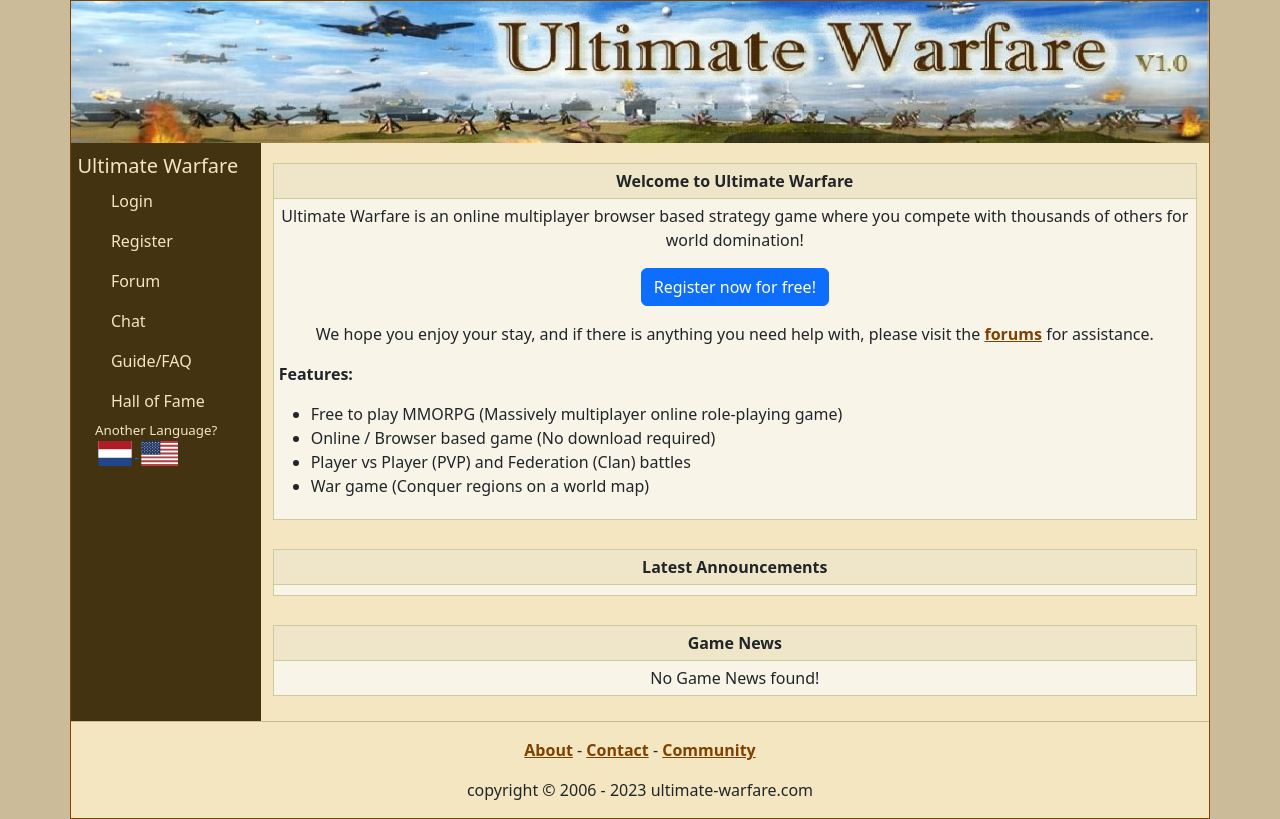
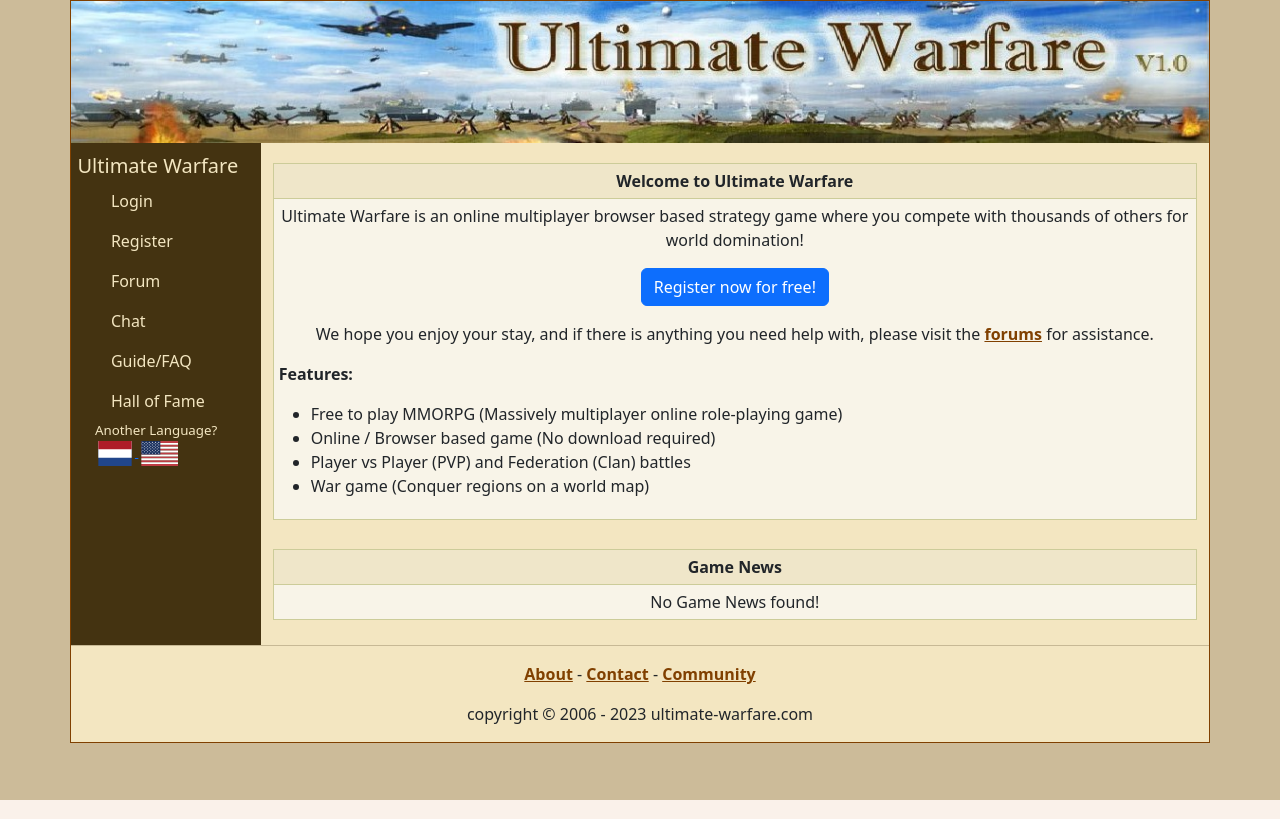
Before and after one commit to FrankProjects/UltimateWarfare, a Symfony app: template templates/site/index.html.twig in a window 1280 px wide. Run offline with Twig, Linux system fonts and the light colour scheme; the template is opened without the code that fills it, so the values that code supplies are empty; some libraries are stand-ins or nearby versions.

Commit message:
Remove latest announcements from main page

```diff
--- a/templates/site/index.html.twig
+++ b/templates/site/index.html.twig
@@ -32,23 +32,6 @@
 
     <table class="table text">
         <tr class="tabletop">
-            <td class="text-center"><strong>Latest Announcements</strong></td>
-        </tr>
-        <tr>
-            <td>
-                {% for announcement in latestAnnouncements %}
-                    <div>
-                        <a class="B" href="{{ path('Forum/Topic', {'topicId': announcement.id}) }}">{{ announcement.title }}</a>
-                    </div>
-                {% endfor %}
-            </td>
-        </tr>
-    </table>
-
-    <br />
-
-    <table class="table text">
-        <tr class="tabletop">
             <td class="text-center"><strong>Game News</strong></td>
         </tr>
 
```
Also changed, not shown: src/Controller/Site/IndexController.php (+1 -7 lines).
